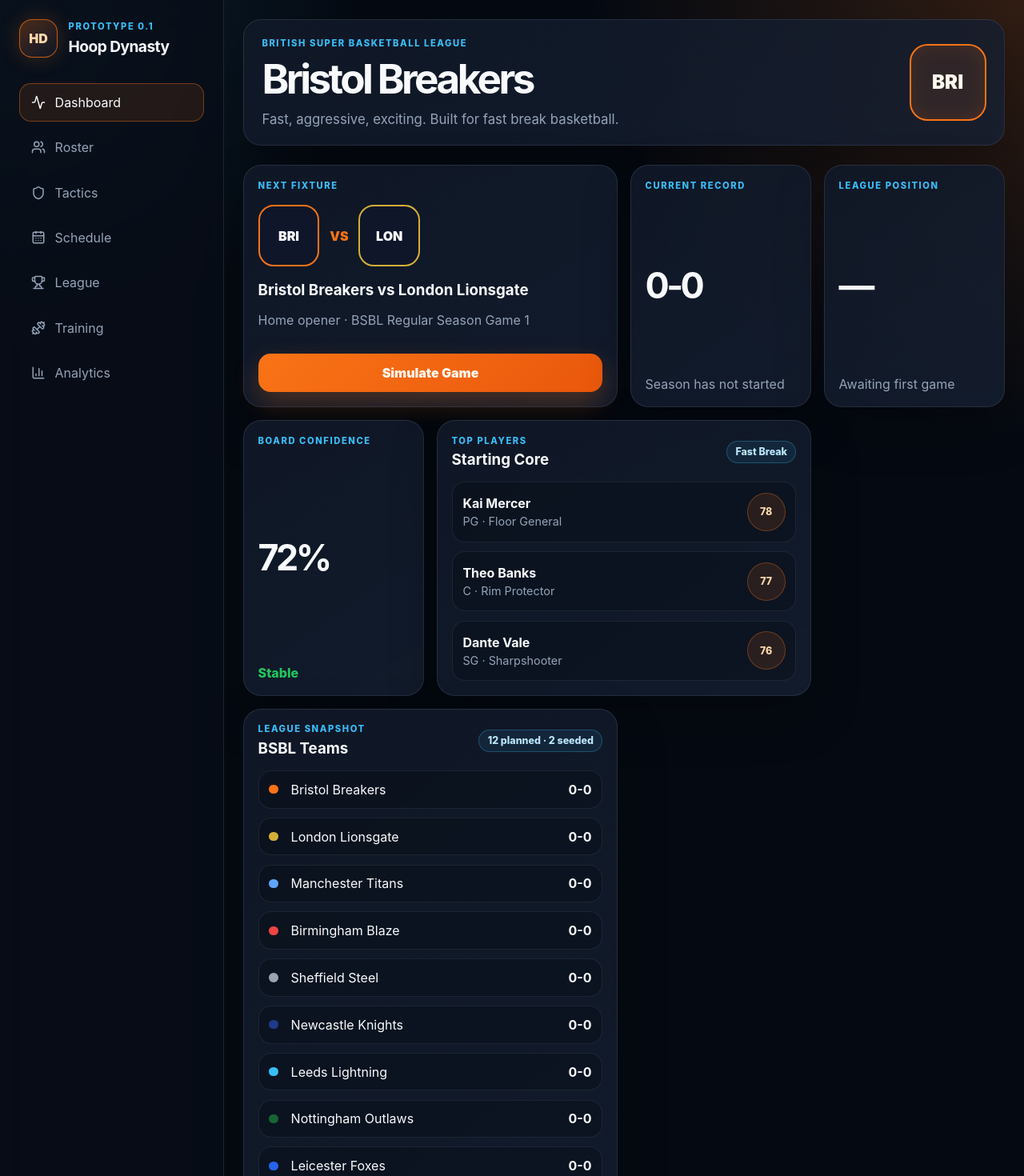
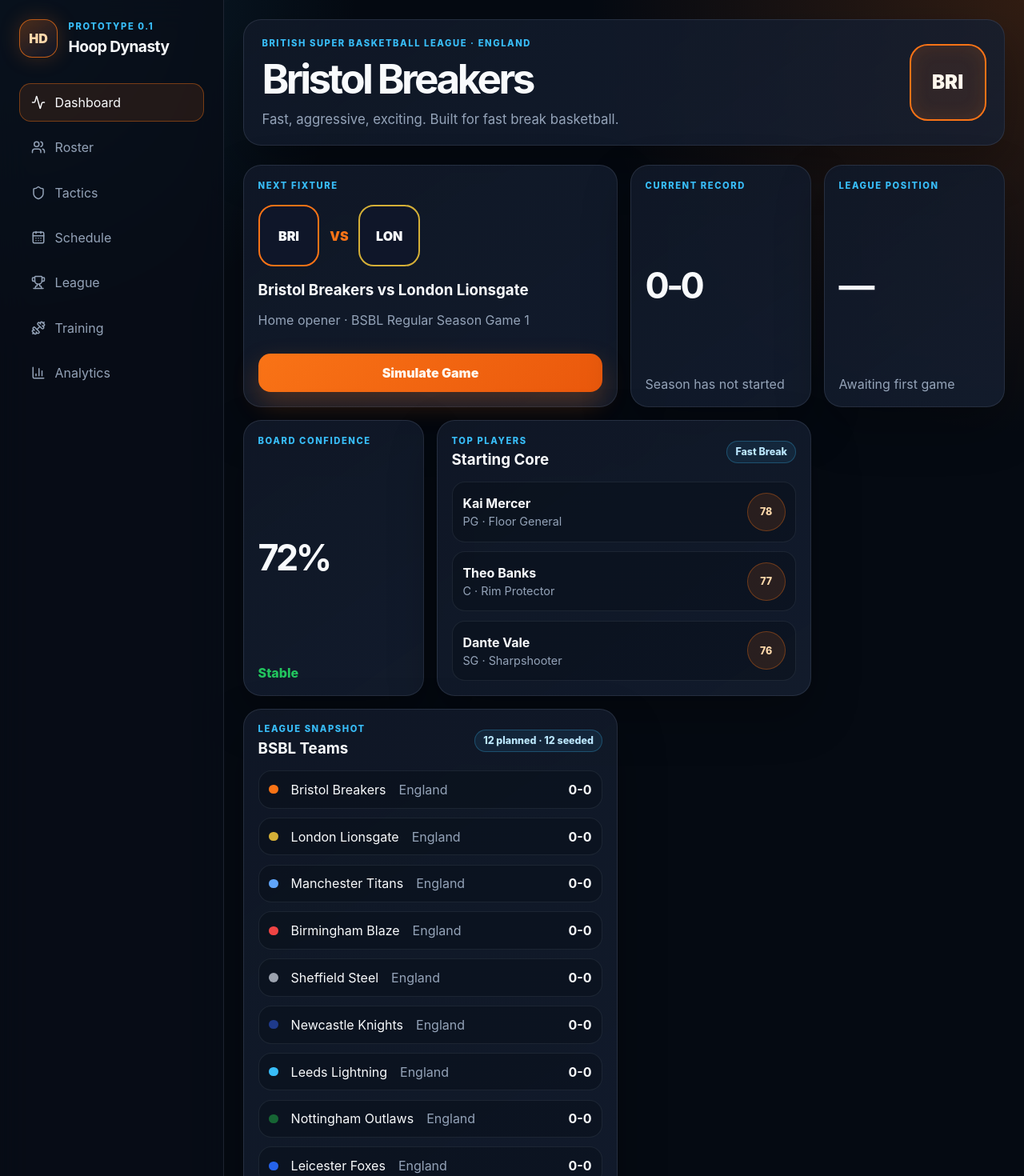
Before and after one commit to LCBlakey24-alt/hoop-dynasty-manager, a React (Vite) app: page / in a window 1280 px wide. Shown: the top 1470 px of the page at 80% size. Built offline with nearby package versions, Linux system fonts and the light colour scheme.

Commit message:
Show seeded BSBL teams and nations on dashboard

```diff
--- a/src/App.tsx
+++ b/src/App.tsx
@@ -43,7 +43,7 @@ export function App() {
       <section className="content-area">
         <header className="hero-card">
           <div>
-            <p className="eyebrow">British Super Basketball League</p>
+            <p className="eyebrow">British Super Basketball League · {userTeam.nation}</p>
             <h2>{userTeam.name}</h2>
             <p className="hero-copy">{userTeam.identity}. Built for {userTeam.playStyle.toLowerCase()} basketball.</p>
           </div>
@@ -110,13 +110,14 @@ export function App() {
                 <p className="eyebrow">League Snapshot</p>
                 <h3>BSBL Teams</h3>
               </div>
-              <span className="chip">12 planned · 2 seeded</span>
+              <span className="chip">12 planned · 12 seeded</span>
             </div>
             <div className="league-list">
               {teams.map((team) => (
                 <div className="league-row" key={team.id}>
                   <span className="team-dot" style={{ background: team.primaryColor }} />
                   <span>{team.name}</span>
+                  <span className="muted">{team.nation}</span>
                   <strong>{team.record.wins}-{team.record.losses}</strong>
                 </div>
               ))}
```
